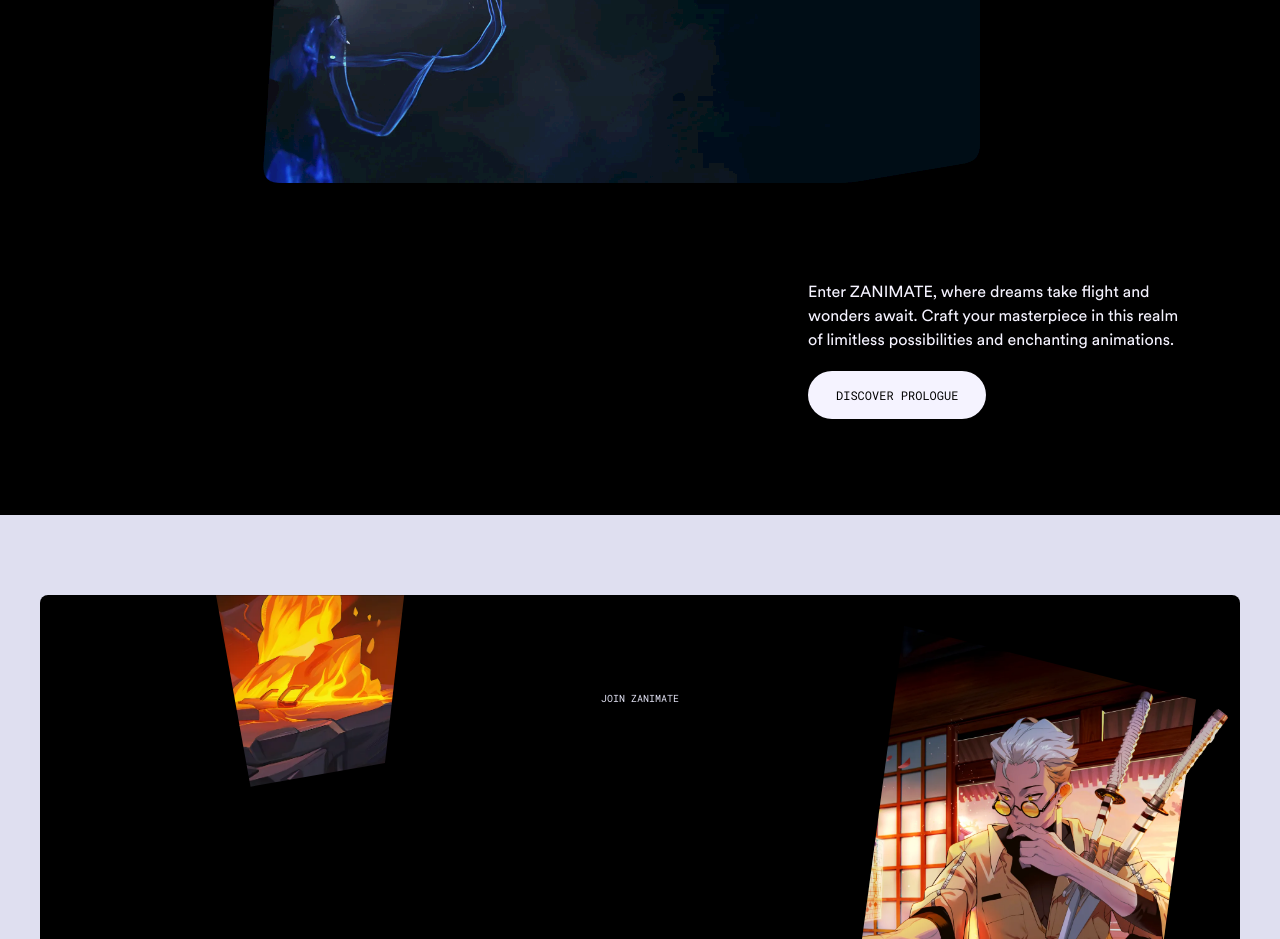
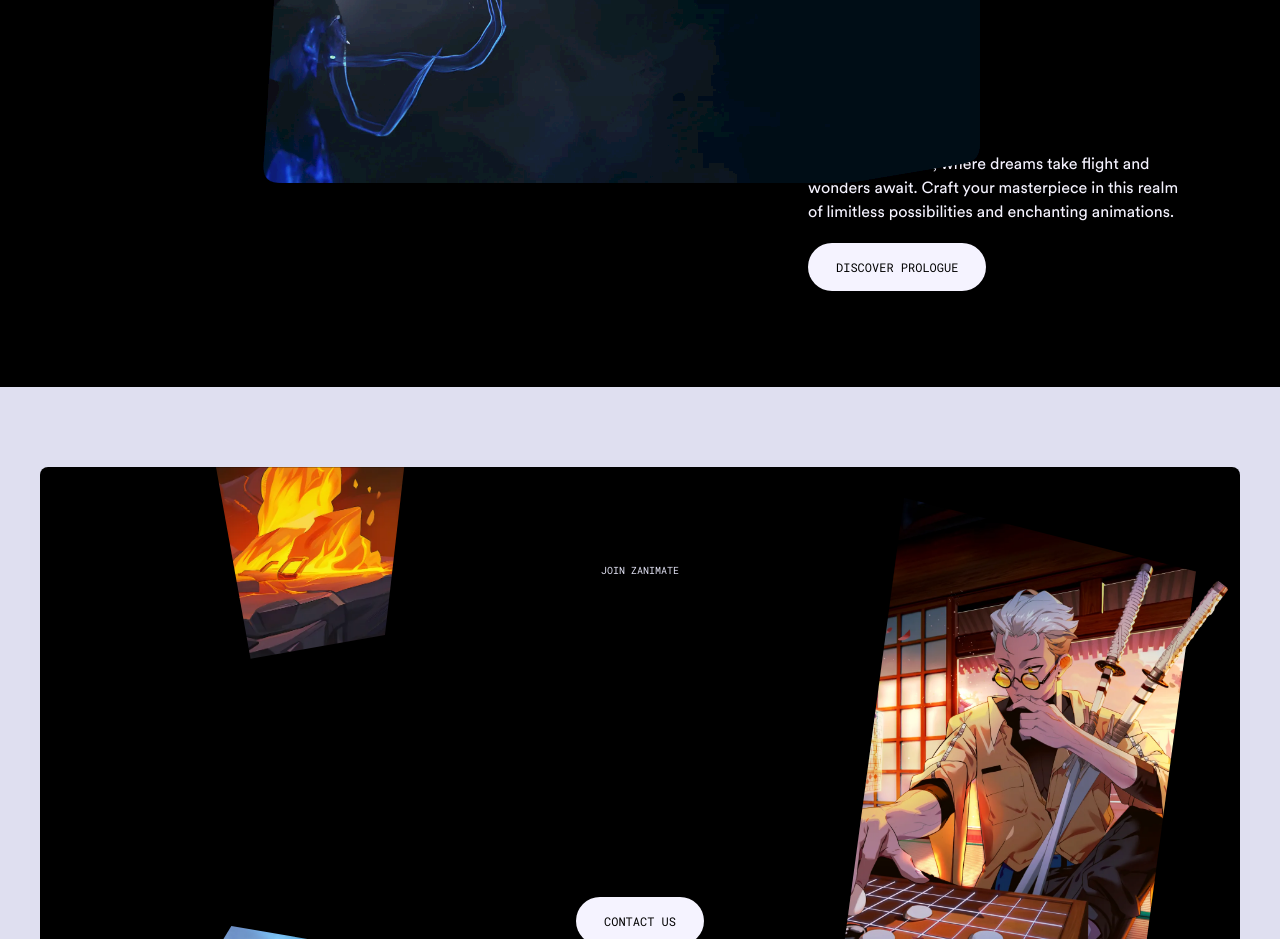
Before and after one commit to DwiPriyatmoko/zanimate, a React (Vite) app: page / in a window 1280 px wide. Shown: the part 5540-6479 px from the top of the page. Built offline with nearby package versions, Linux system fonts and the light colour scheme; a web font is replaced by a local one.

Commit message:
feat(Story): Add interactive 3D hover effect for story image
- Implement FloatingImage component with GSAP animations
- Add mouse tracking for dynamic 3D rotation
- Include smooth transitions and reset animations
- Integrate with story section layout and styling

```diff
--- a/src/components/Story.jsx
+++ b/src/components/Story.jsx
@@ -80,7 +80,7 @@
 					</div>
 				</div>
 
-				<div className="-mt-80 flex w-full justify-center md:-mt-64 md:me-44 md:justify-end">
+				<div className="-mt-80 flex w-full justify-center md:-mt-96 md:me-44 md:justify-end">
 					<div className="flex h-full w-fit flex-col items-center md:items-start">
 						<p className="mt-3 max-w-sm text-center font-circular-web text-violet-50 md:text-start">
 							Enter ZANIMATE, where dreams take flight and wonders await. Craft
```
